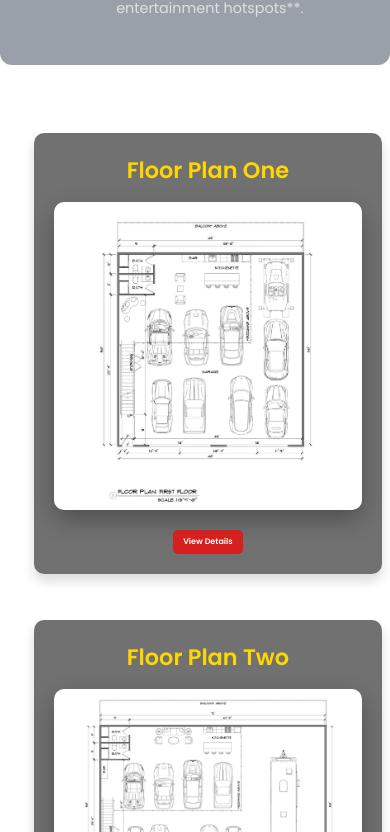
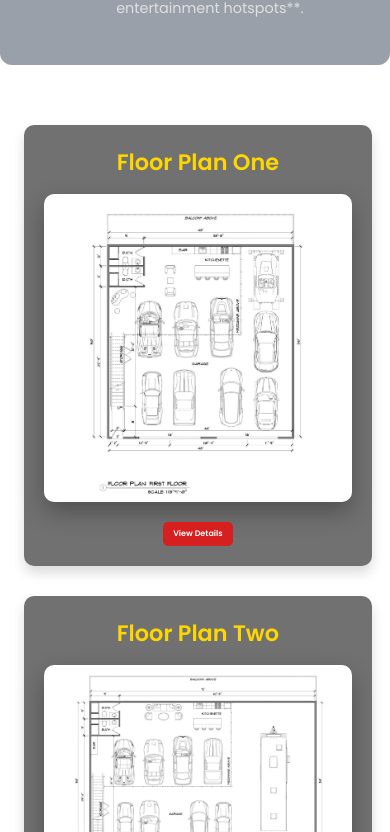
Before and after one commit to mineartBryson/Old-Pueblo-Car-Condos, a React (Create React App) app: page / in a window 390 px wide. Shown: the part 1792-2624 px from the top of the page. Built offline with nearby package versions, Linux system fonts and the light colour scheme.

Commit message:
Improved mobile responsiveness for the floor plans

```diff
--- a/src/styles/floor-plans.css
+++ b/src/styles/floor-plans.css
@@ -148,10 +148,14 @@
   .floor-plans {
     flex-direction: column;
     align-items: center;
+    justify-content: center;
   }
 
   .floor-plan-card {
     width: 90%;
+    max-width: 400px;
+    margin: auto;
+    text-align: center;
   }
 
   .floor-plan-modal__content {
@@ -160,6 +164,8 @@
 
   .floor-plan-modal__body {
     flex-direction: column;
+    align-items: center;
+    text-align: center;
   }
 
   .floor-plan-modal__image {
@@ -170,9 +176,11 @@
   }
   .floor-plan-modal__details {
     font-size: 0.9rem;
+    text-align: center;
   }
   .floor-plan-card__title {
     font-size: 1.4rem;
+    text-align: center;
   }
 
 }
```
